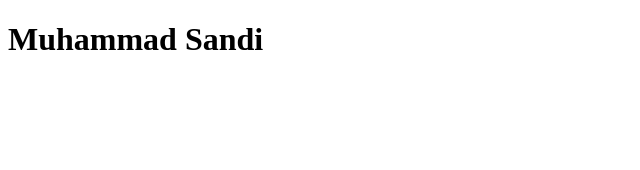
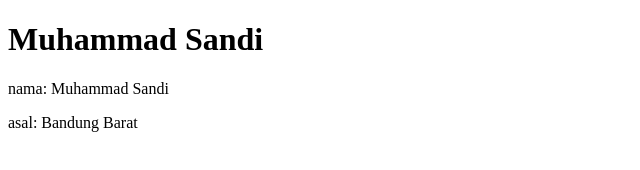
Before and after one commit to muhammadsandi07/FGO-minitask10, a plain HTML site: page index.html in a window 1280 px wide. Shown: the whole page, without its empty margins (0-640 px from the left). Drawn offline with Linux system fonts and the light colour scheme.

Commit message:
add answer to question no.3

```diff
--- a/index.html
+++ b/index.html
@@ -8,5 +8,9 @@
   </head>
   <body>
     <h1>Muhammad Sandi</h1>
+    <section class="biodata">
+      <p>nama: Muhammad Sandi</p>
+      <p>asal: Bandung Barat</p>
+    </section>
   </body>
 </html>
```
